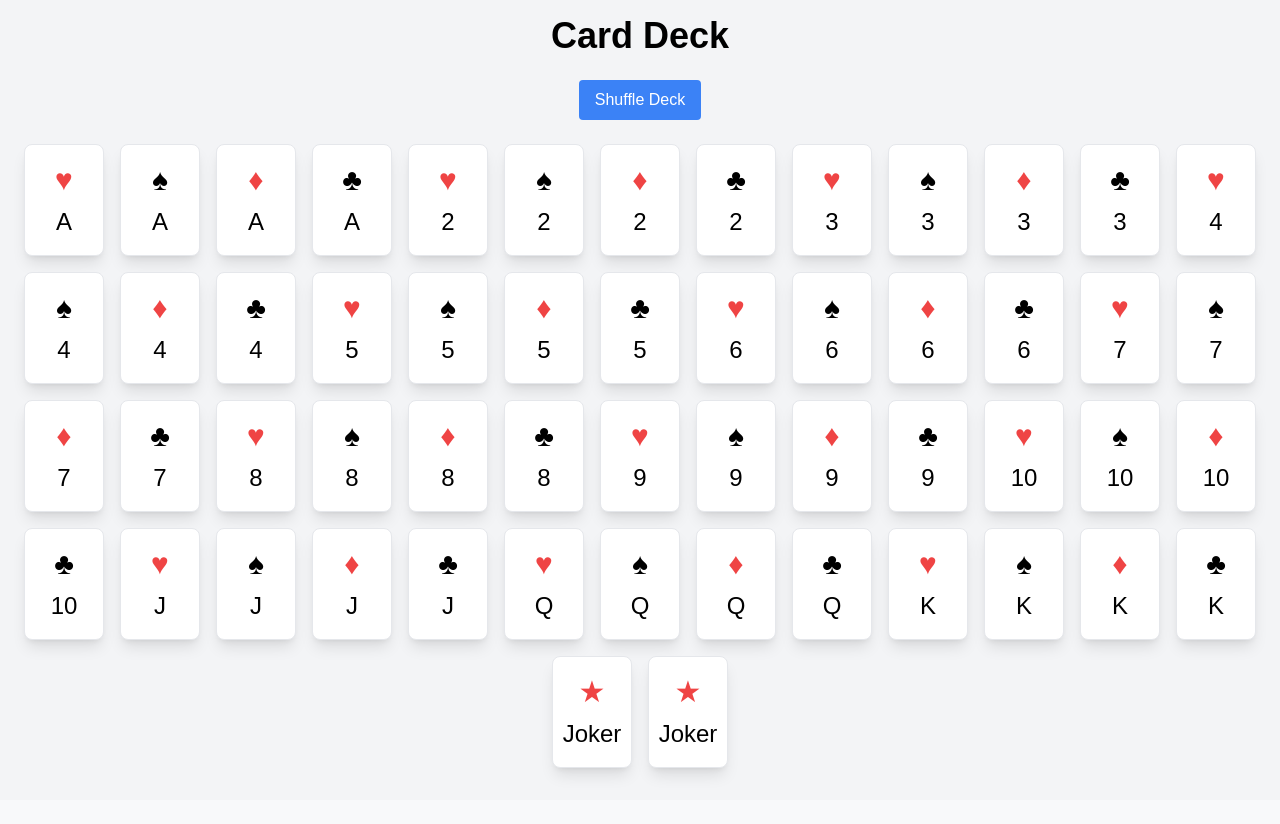
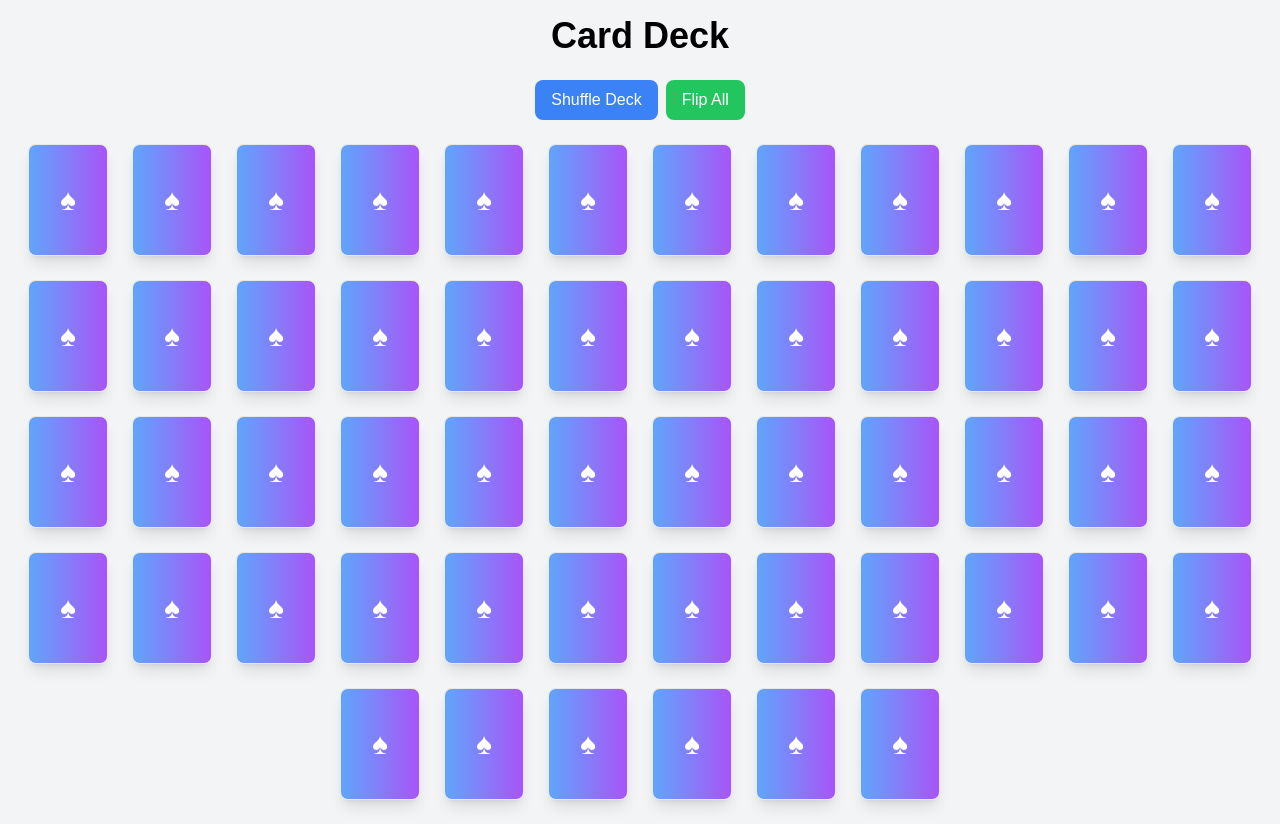
Before and after one commit to liuyuelintop/ts-react-card-game, a React (Create React App) app: page / in a window 1280 px wide. Before the commit the page ends 800 px from the top, so only its background shows below. Built offline with nearby package versions, Linux system fonts and the light colour scheme.

Commit message:
Add Flip Card Functionality and Styles

```diff
--- a/src/components/Card/Card.tsx
+++ b/src/components/Card/Card.tsx
@@ -5,21 +5,36 @@ import { NormalCard } from "../../types/types";
 
 interface CardProps {
   card: NormalCard;
+  isFlipped: boolean;
+  onFlip: () => void;
 }
 
-const Card: React.FC<CardProps> = ({ card }) => {
+const Card: React.FC<CardProps> = ({ card, isFlipped, onFlip }) => {
   return (
-    <div className="border rounded-lg w-20 h-28 flex flex-col justify-center items-center m-2 shadow-lg transform hover:scale-110 transition duration-300 bg-white">
     <div
-        className={`text-3xl ${
+      className={`relative border rounded-lg w-20 h-28 flex flex-col justify-center items-center m-2 shadow-lg transform hover:scale-110 transition duration-300 cursor-pointer ${
+        isFlipped ? "bg-white" : "bg-gradient-to-r from-blue-400 to-purple-500"
+      }`}
+      onClick={onFlip}
+    >
+      {isFlipped ? (
+        <>
+          <div
+            className={`${
               card.color === "♥" || card.color === "♦" || card.color === "★"
                 ? "text-red-500"
                 : "text-black"
-        }`}
+            } ${card.color === "★" ? "text-2xl" : "text-3xl"}`}
           >
             {card.color}
           </div>
-      <div className="text-2xl mt-2">{card.mark}</div>
+          <div className="text-xl mt-2">{card.mark}</div>
+        </>
+      ) : (
+        <div className="absolute inset-0 flex justify-center items-center">
+          <div className="text-3xl text-white">♠</div>
+        </div>
+      )}
     </div>
   );
 };
--- a/src/components/Deck/Deck.tsx
+++ b/src/components/Deck/Deck.tsx
@@ -7,32 +7,55 @@ import { NormalCard } from "../../types/types";
 
 const Deck: React.FC = () => {
   const [deck, setDeck] = useState<NormalCard[]>([]);
-
+  const [flipped, setFlipped] = useState<boolean[]>([]);
   useEffect(() => {
     const newDeck = createDeck();
     setDeck(newDeck);
+    setFlipped(new Array(newDeck.length).fill(false));
   }, []);
 
   const handleShuffle = () => {
     setDeck((prevDeck) => shuffleDeck(prevDeck));
+    setFlipped(new Array(deck.length).fill(false));
+  };
+
+  const handleFlipAll = () => {
+    const allFlipped = flipped.every((state) => state);
+    setFlipped(new Array(deck.length).fill(!allFlipped));
+  };
+
+  const handleFlip = (index: number) => {
+    setFlipped((prevFlipped) => {
+      const newFlipped = [...prevFlipped];
+      newFlipped[index] = !newFlipped[index];
+      return newFlipped;
+    });
   };
 
   return (
     <div className="text-center">
       <button
         onClick={handleShuffle}
-        className="mb-4 px-4 py-2 bg-blue-500 text-white rounded hover:bg-blue-700 transition"
+        className="mb-4 px-4 py-2 bg-blue-500 text-white rounded-lg hover:bg-blue-700 transition"
       >
         Shuffle Deck
       </button>
-      <div className="flex flex-wrap justify-center">
+      <button
+        onClick={handleFlipAll}
+        className="mb-4 ml-2 px-4 py-2 bg-green-500 text-white rounded-lg hover:bg-green-700 transition"
+      >
+        Flip All
+      </button>
+      <div className="flex flex-wrap justify-center gap-2">
         {deck.map((card: NormalCard, index: number) => (
           <Card
-            key={index} // TODO: fix 'index as key' issue.
+            key={index}
             card={{
               ...card,
               mark: markToString(card.mark) as number | "Joker",
             }}
+            isFlipped={flipped[index]}
+            onFlip={() => handleFlip(index)}
           />
         ))}
       </div>
```
Also changed, not shown: 1 other file (tests, documents, lock files or other folders). Lines whose indentation alone changed are shown as unchanged.
